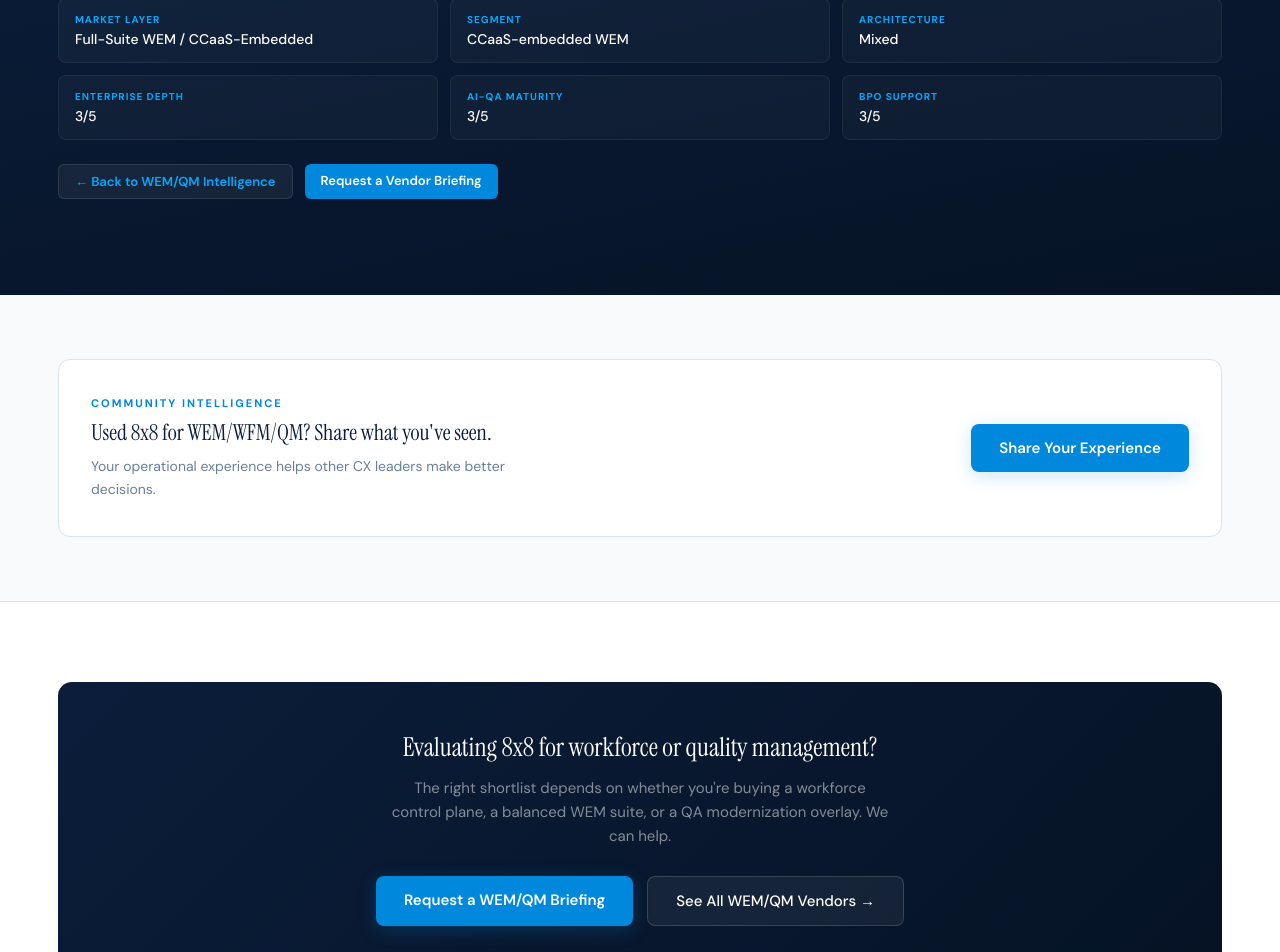
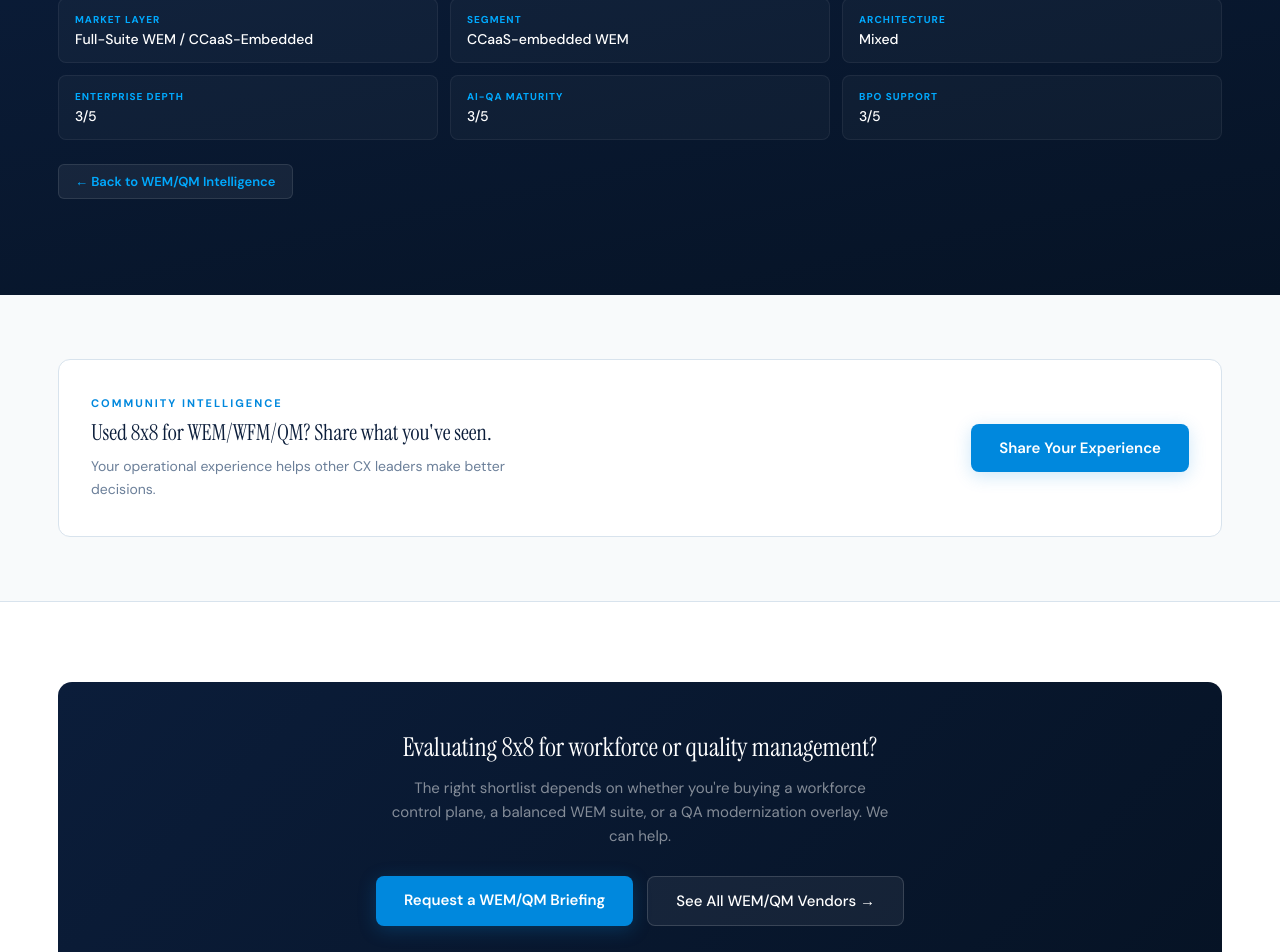
Before and after one commit to thomasbakerj-lgtm/CENTER-OF-CX, a React (Vite) app: page /vendors/8x8-wem in a window 1280 px wide. Shown: the part 852-1804 px from the top of the page. Built offline with nearby package versions, Linux system fonts and the light colour scheme.

Commit message:
Update VendorProfile.jsx

```diff
--- a/VendorProfile.jsx
+++ b/VendorProfile.jsx
@@ -253,7 +253,7 @@ export default function VendorProfile() {
                 <p style={{ fontSize: 15, color: "rgba(255,255,255,0.5)", lineHeight: 1.7, marginBottom: 20 }}>{tierCfg.desc}</p>
                 <div style={{ display: "flex", gap: 12, flexWrap: "wrap" }}>
                   <a href="/vendors/iva" style={{ fontSize: 13, fontWeight: 600, color: LIGHT, background: "rgba(255,255,255,0.06)", padding: "8px 16px", borderRadius: 6, border: "1px solid rgba(255,255,255,0.1)" }}>← Back to IVA Market Intelligence</a>
-                  <a href="/contact" style={{ fontSize: 13, fontWeight: 600, color: "#fff", background: ELECTRIC, padding: "8px 16px", borderRadius: 6 }}>Request a Vendor Briefing</a>
+
                 </div>
               </Section>
             </FadeIn>
@@ -405,7 +405,7 @@ export default function VendorProfile() {
               </div>
               <div style={{ display: "flex", gap: 12, marginTop: 24, flexWrap: "wrap" }}>
                 <a href="/vendors/agent-assist" style={{ fontSize: 13, fontWeight: 600, color: LIGHT, background: "rgba(255,255,255,0.06)", padding: "8px 16px", borderRadius: 6, border: "1px solid rgba(255,255,255,0.1)" }}>← Back to Agent Assist Intelligence</a>
-                <a href="/contact" style={{ fontSize: 13, fontWeight: 600, color: "#fff", background: ELECTRIC, padding: "8px 16px", borderRadius: 6 }}>Request a Vendor Briefing</a>
+
               </div>
             </FadeIn>
           </div>
@@ -559,7 +559,7 @@ export default function VendorProfile() {
               </div>
               <div style={{ display: "flex", gap: 12, marginTop: 24, flexWrap: "wrap" }}>
                 <a href="/vendors/wem-qm" style={{ fontSize: 13, fontWeight: 600, color: LIGHT, background: "rgba(255,255,255,0.06)", padding: "8px 16px", borderRadius: 6, border: "1px solid rgba(255,255,255,0.1)" }}>← Back to WEM/QM Intelligence</a>
-                <a href="/contact" style={{ fontSize: 13, fontWeight: 600, color: "#fff", background: ELECTRIC, padding: "8px 16px", borderRadius: 6 }}>Request a Vendor Briefing</a>
+
               </div>
             </Section>
           </FadeIn></div>
@@ -673,7 +673,7 @@ export default function VendorProfile() {
               <p style={{ fontSize: 15, color: "rgba(255,255,255,0.5)", lineHeight: 1.7, marginBottom: 20 }}>This vendor is categorized within the {av.catLabel} segment. Scores are most meaningful when compared within the same platform category — a CCaaS platform and an AI-native overlay serve different buying motions.</p>
               <div style={{ display: "flex", gap: 12, flexWrap: "wrap" }}>
                 <a href="/vendors/analytics" style={{ fontSize: 13, fontWeight: 600, color: LIGHT, background: "rgba(255,255,255,0.06)", padding: "8px 16px", borderRadius: 6, border: "1px solid rgba(255,255,255,0.1)" }}>← Back to Analytics Intelligence</a>
-                <a href="/contact" style={{ fontSize: 13, fontWeight: 600, color: "#fff", background: ELECTRIC, padding: "8px 16px", borderRadius: 6 }}>Request a Vendor Briefing</a>
+
               </div>
             </Section>
           </FadeIn></div>
@@ -769,7 +769,7 @@ export default function VendorProfile() {
             {av.rmi && <p style={{ fontSize: 14, color: "rgba(255,255,255,0.5)", marginBottom: 16 }}>Routing Maturity Index: {av.rmi}</p>}
             <div style={{ display: "flex", gap: 12, flexWrap: "wrap" }}>
               <a href="/vendors/acd-routing" style={{ fontSize: 13, fontWeight: 600, color: LIGHT, background: "rgba(255,255,255,0.06)", padding: "8px 16px", borderRadius: 6, border: "1px solid rgba(255,255,255,0.1)" }}>← Back to ACD/Routing Intelligence</a>
-              <a href="/contact" style={{ fontSize: 13, fontWeight: 600, color: "#fff", background: ELECTRIC, padding: "8px 16px", borderRadius: 6 }}>Request a Vendor Briefing</a>
+
             </div>
           </Section>
         </FadeIn></div></section>
@@ -858,7 +858,7 @@ export default function VendorProfile() {
           <Section label="Market Position" title={`${dv.tier} — ${dv.archetype}`} dark>
             <div style={{ display: "flex", gap: 12, flexWrap: "wrap" }}>
               <a href="/vendors/digital-engagement" style={{ fontSize: 13, fontWeight: 600, color: LIGHT, background: "rgba(255,255,255,0.06)", padding: "8px 16px", borderRadius: 6, border: "1px solid rgba(255,255,255,0.1)" }}>← Back to Digital Engagement Intelligence</a>
-              <a href="/contact" style={{ fontSize: 13, fontWeight: 600, color: "#fff", background: ELECTRIC, padding: "8px 16px", borderRadius: 6 }}>Request a Vendor Briefing</a>
+
             </div>
           </Section>
         </FadeIn></div></section>
@@ -975,6 +975,13 @@ export default function VendorProfile() {
             </Section>
           </FadeIn></div></section>
         )}
+
+        {/* Back navigation */}
+        <section style={{ background: WARM, padding: "24px 28px", borderBottom: `1px solid ${BORDER}` }}>
+          <div style={WRAP}>
+            <a href="/vendors/payments" style={{ fontSize: 13, fontWeight: 600, color: ELECTRIC }}>← Back to Payments Intelligence</a>
+          </div>
+        </section>
 
         {/* Community */}
         <section style={{ background: "#fff", padding: "64px 28px", borderBottom: `1px solid ${BORDER}` }}>
@@ -1136,6 +1143,13 @@ export default function VendorProfile() {
               })}
             </div>
           </Section>
+        </div>
+      </section>
+
+      {/* Back navigation */}
+      <section style={{ background: "#fff", padding: "24px 28px", borderBottom: `1px solid ${BORDER}` }}>
+        <div style={WRAP}>
+          <a href="/vendors/ccaas" style={{ fontSize: 13, fontWeight: 600, color: ELECTRIC, fontFamily: "'DM Sans', sans-serif" }}>← Back to CCaaS Platform Intelligence</a>
         </div>
       </section>
 
@@ -1316,7 +1330,7 @@ export default function VendorProfile() {
                 </p>
                 <div style={{ display: "flex", justifyContent: "center", gap: 14, flexWrap: "wrap" }}>
                   <a href="/contact" style={{ background: ELECTRIC, color: "#fff", fontSize: 15, fontWeight: 600, padding: "14px 28px", borderRadius: 8, fontFamily: "'DM Sans', sans-serif", boxShadow: `0 4px 18px rgba(0,136,221,0.25)` }}>Request a Vendor Briefing</a>
-                  <a href="/vendors" style={{ background: "rgba(255,255,255,0.06)", border: "1px solid rgba(255,255,255,0.15)", color: "#fff", fontSize: 15, fontWeight: 500, padding: "14px 28px", borderRadius: 8, fontFamily: "'DM Sans', sans-serif" }}>Browse All Vendors →</a>
+                  <a href="/vendors/ccaas" style={{ background: "rgba(255,255,255,0.06)", border: "1px solid rgba(255,255,255,0.15)", color: "#fff", fontSize: 15, fontWeight: 500, padding: "14px 28px", borderRadius: 8, fontFamily: "'DM Sans', sans-serif" }}>See All CCaaS Vendors →</a>
                 </div>
               </div>
             </div>
```
